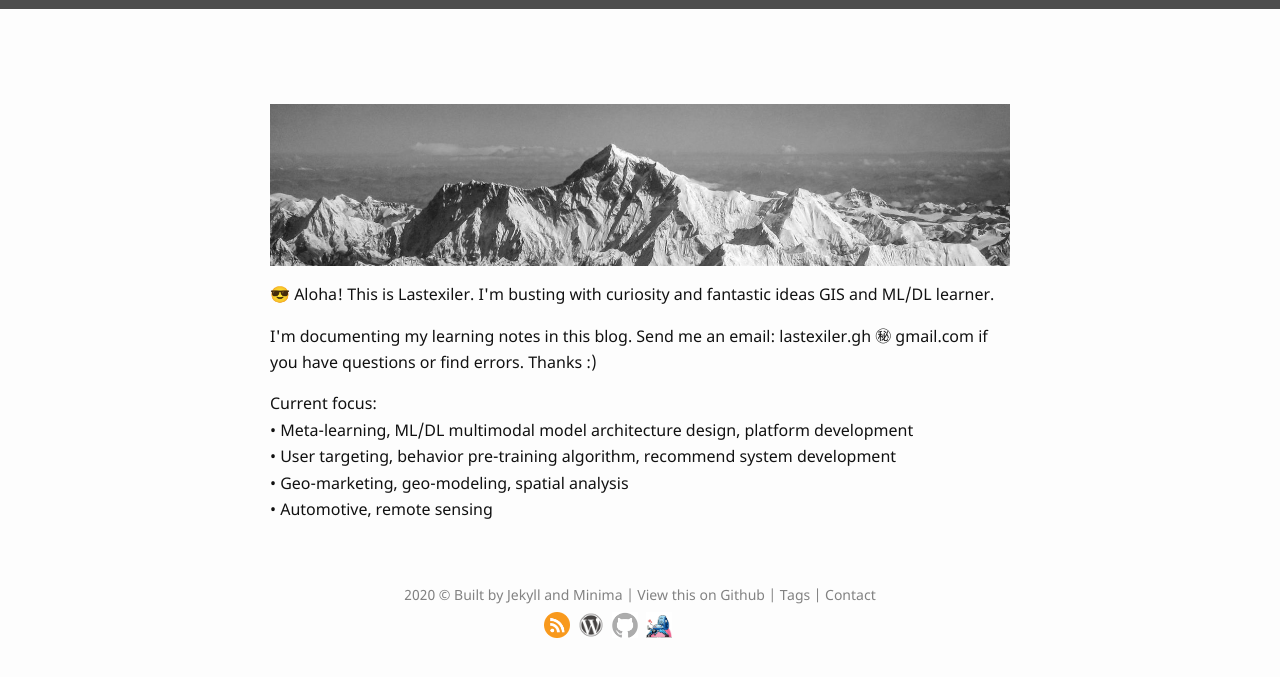
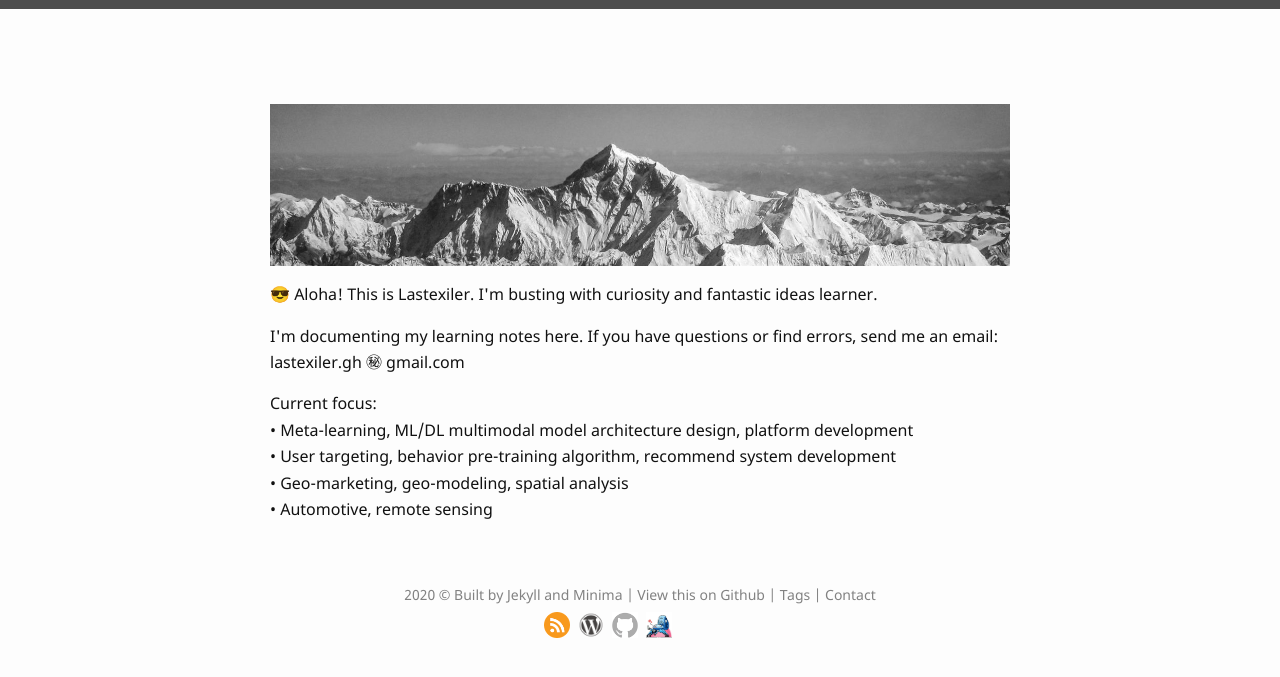
Before and after one commit to lastexiler/l-note, a Jekyll site: the page built from contact.html, in a window 1280 px wide. Shown: the top 677 px of the page. Built offline with Jekyll 4.4.1, drawn with Linux system fonts in a browser that asks for light colours.

Commit message:
style modify

```diff
--- a/contact.html
+++ b/contact.html
@@ -5,8 +5,8 @@ layout: default
 <div class='other-pages'>
 	<img src="{{ '/assets/images/mt_everest.jpg' | relative_url }}">
 	<p></p>
-	<p>&#128526; Aloha! This is Lastexiler. I'm busting with curiosity and fantastic ideas GIS and ML/DL learner. </p>
-	<p>I'm documenting my learning notes in this blog. Send me an email: lastexiler.gh &#12953; gmail.com if you have questions or find errors. Thanks :)</p>
+	<p>&#128526; Aloha! This is Lastexiler. I'm busting with curiosity and fantastic ideas learner. </p>
+	<p>I'm documenting my learning notes here. If you have questions or find errors, send me an email: lastexiler.gh &#12953; gmail.com</p>
 	<p>
 		Current focus: <br>
 		• Meta-learning, ML/DL multimodal model architecture design, platform development <br>
```
